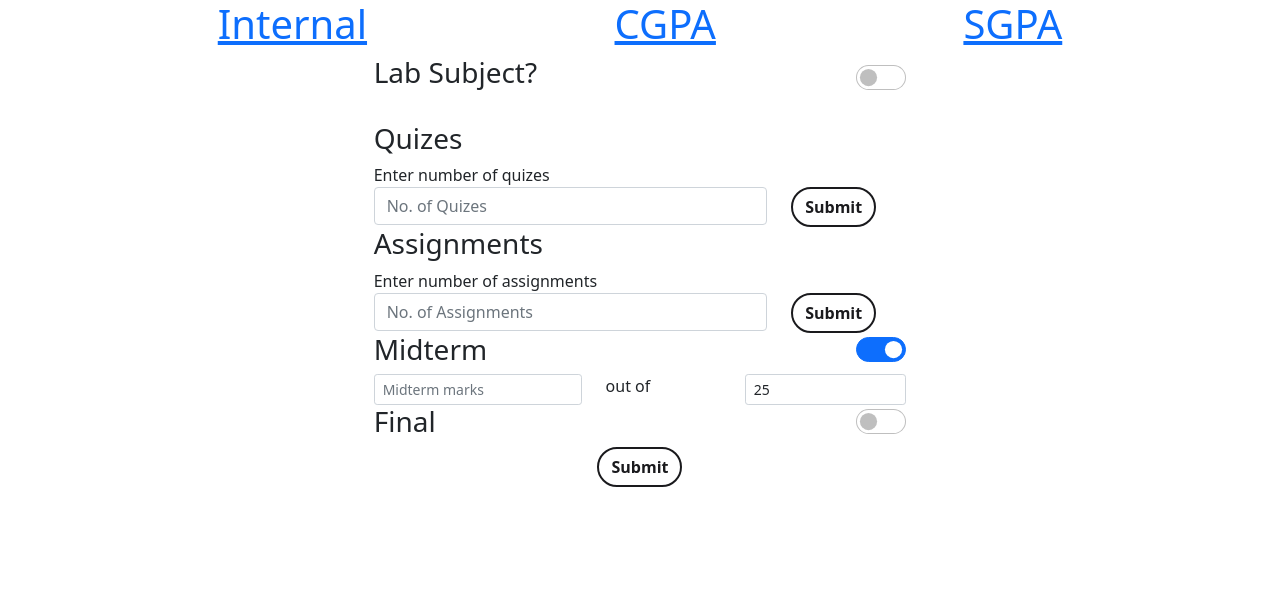
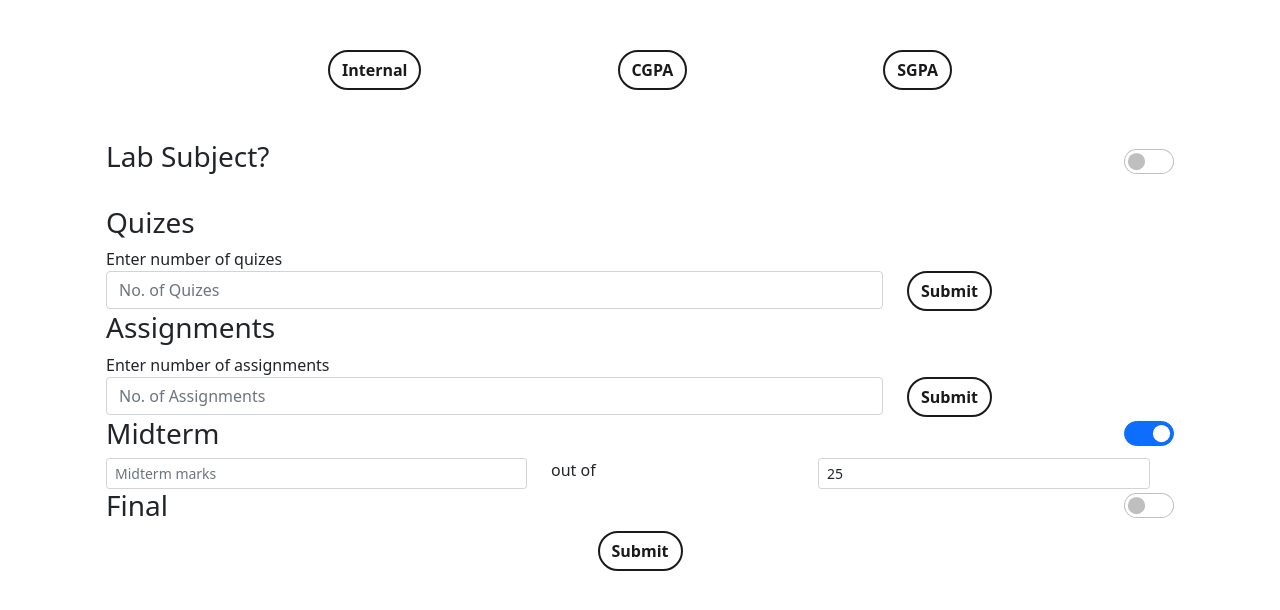
Before and after one commit to malikhuzafah/Calculator, a plain HTML site: page index.html in a window 1280 px wide. Drawn offline with nearby package versions, Linux system fonts and the light colour scheme.

Commit message:
Update index.html

```diff
--- a/index.html
+++ b/index.html
@@ -21,13 +21,13 @@
 
 <body>
     <div class="container">
-        <div style=" display: flex; flex-direction: row;align-items: center; justify-content: space-around;"
+        <div style="display: flex; flex-direction: row; justify-content: space-evenly; padding: 50px;"
             class="container">
-            <h1><a href="">Internal</a></h1>
-            <h1><a href="./cgpa.html">CGPA</a></h1>
-            <h1><a href="./sgpa.html">SGPA</a></h1>
+            <a href="" class="btn my-btn">Internal</a>
+            <a href="./cgpa.html" class="btn my-btn">CGPA</a>
+            <a href="./sgpa.html" class="btn my-btn">SGPA</a>
         </div>
-        <div class="container" style="width: max-content; align-items: center;">
+        <div class="container" style="align-items: center; justify-content: center;">
             <div class="container">
                 <div style="display: flex; flex-direction: row; justify-content: space-between; align-items: center;">
                     <span class="h3 form-check-label">Lab Subject?</span>
@@ -39,7 +39,7 @@
                 <br>
                 <h3>Quizes</h3>
                 <label for="noOfQuizes">Enter number of quizes</label>
-                <div class="row" style="display: flex; flex-direction: row; justify-content: space-between;">
+                <div class="row w-100">
                     <div class="col-9" style="">
                         <input min="0" max="9" placeholder="No. of Quizes" type="number" id="noOfQuizes"
                             style="margin-right: 50px;" class="form-control contact-form"
@@ -54,7 +54,7 @@
             <div class="container">
                 <h3>Assignments</h3>
                 <label for="noOfAssignments">Enter number of assignments</label>
-                <div class="row" style="display: flex; flex-direction: row; justify-content: space-between;">
+                <div class="row w-100" style="display: flex; flex-direction: row; justify-content: space-between;">
                     <div class="col-9">
                         <input min="0" max="9" placeholder="No. of Assignments" type="number" id="noOfAssignments"
                             style="margin-right: 50px;" class="form-control contact-form"
@@ -96,7 +96,7 @@
                             style="height: 25px; width:50px;">
                     </div>
                 </div>
-                <div id="midtermContainer" class="row">
+                <div id="midtermContainer" class="row w-100">
                     <div class="col-5">
                         <input placeholder="Midterm marks" class="form-control form-control-sm" type="number"
                             id="midterm">
@@ -116,14 +116,13 @@
                             style="height: 25px; width:50px;">
                     </div>
                 </div>
-                <div id="labMidtermContainer" class="row">
+                <div id="labMidtermContainer" class="row w-100">
                     <div class="col-5">
-                        <input placeholder="Lab Midterm marks" class="form-control form-control-sm" type="number"
-                            id="labMidtermMarks">
+                        <input placeholder="Lab Midterm marks" class="form-control " type="number" id="labMidtermMarks">
                     </div>
                     <div class="col-3">out of</div>
                     <div class="col-4">
-                        <input class="form-control form-control-sm" type="number" value="25" id="labMidtermOutOf">
+                        <input class="form-control " type="number" value="25" id="labMidtermOutOf">
                     </div>
                 </div>
             </div>
@@ -136,7 +135,7 @@
                             style="height: 25px; width:50px;">
                     </div>
                 </div>
-                <div id="finalContainer" class="row">
+                <div id="finalContainer" class="row w-100">
                     <div class="col-5">
                         <input placeholder="Final marks" class="form-control form-control-sm" type="number" id="final">
                     </div>
```
